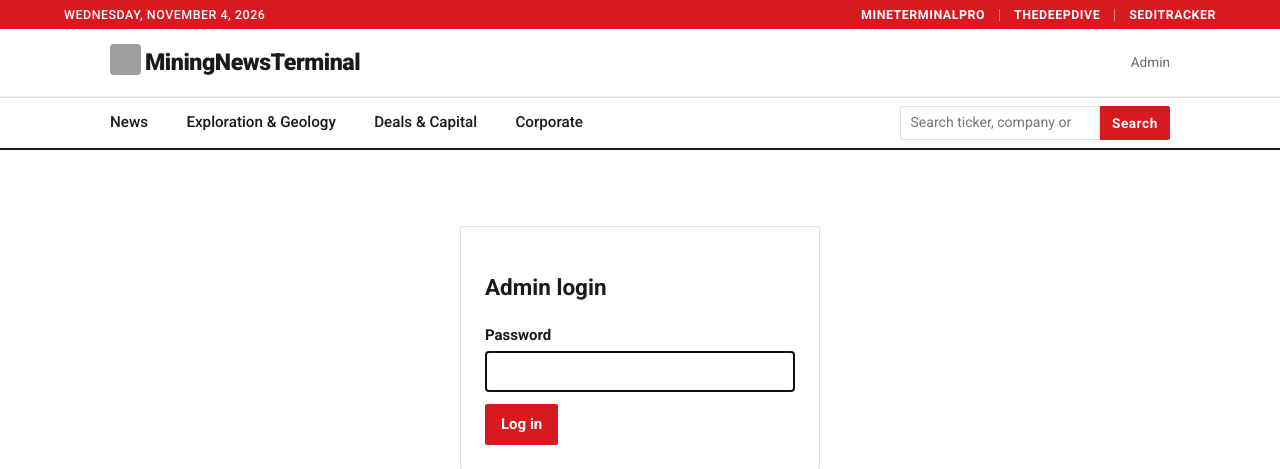
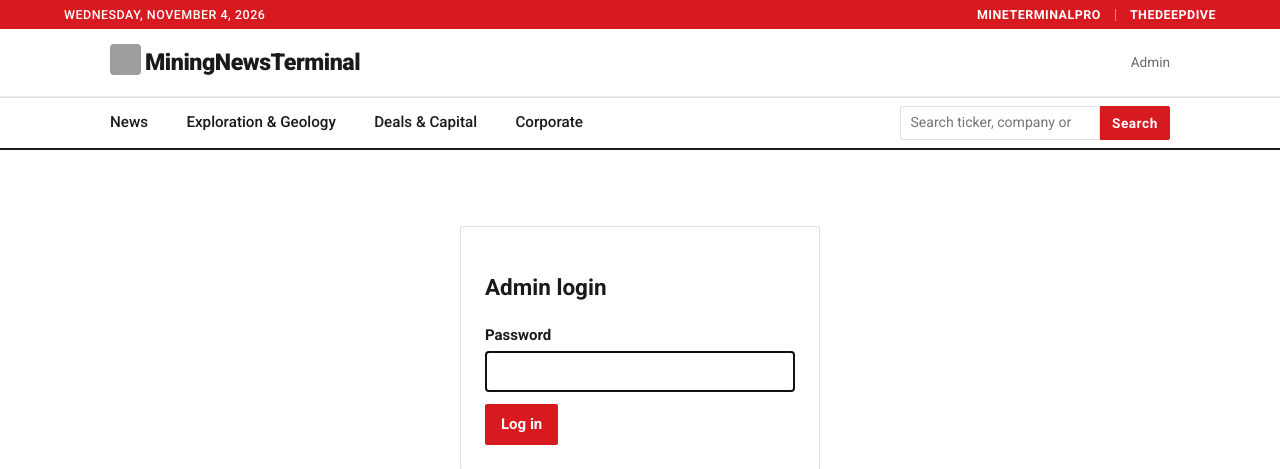
Before and after one commit to smallcapsteve/mineterminal-mnt, a FastAPI app: page /admin/login in a window 1280 px wide. Shown: the top 469 px of the page. Run offline with FastAPI, Linux system fonts and the light colour scheme; parts of the project's set-up code (start-up, migrations or seed data) failed here and were passed over; grey boxes are pictures that could not be loaded.

Commit message:
NOSEDI_V1: remove the SEDITracker link from the header strip (MNT)
Justin 2026-11-04: remove the SEDITRACKER header link on MTP and MNT and any page
link-outs or mentions. Built on origin/main with the same exact-match edits that went
live at 15:04 UTC (backup /root/backups/nosedi-20261104T150444Z); the server checkout
is untouched. Insider data still comes from SediTracker behind the scenes.

Co-Authored-By: Claude Opus 5.5 <noreply@anthropic.com>
Claude-Session: https://claude.ai/code/session_01AZqqYFaNYEPmVzwXyNxard

```diff
--- a/portal/templates/base.html
+++ b/portal/templates/base.html
@@ -61,7 +61,6 @@
       <div class="top-ribbon-links">
         <a href="https://mineterminalpro.com" target="_blank" rel="noopener">MineTerminalPro</a>
         <a href="https://thedeepdive.ca" target="_blank" rel="noopener">TheDeepDive</a>
-        <a href="https://seditracker.com" target="_blank" rel="noopener">SEDITracker</a>
       </div>
     </div>
   </div>
```
